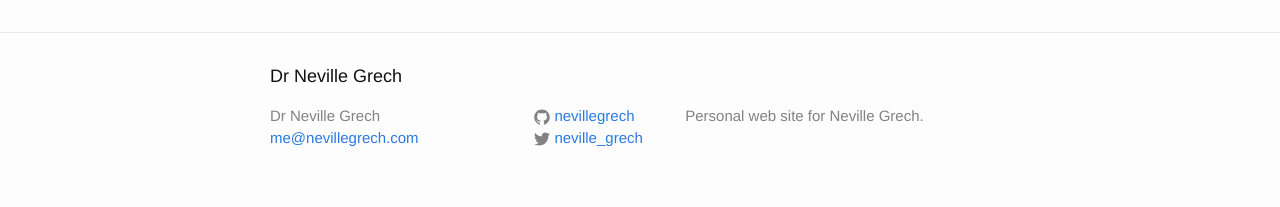
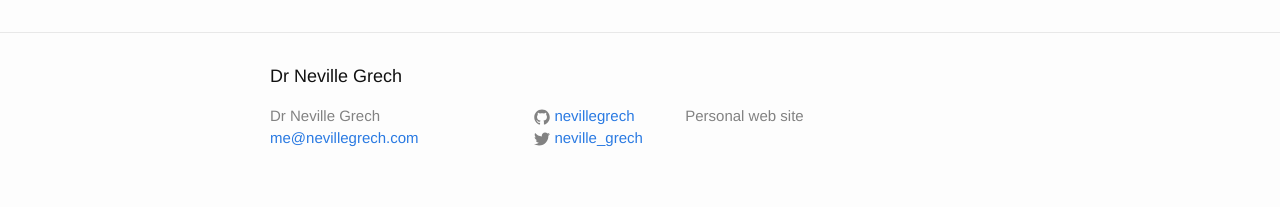
Before and after one commit to nevillegrech/nevillegrech.github.io, a Jekyll site: the page built from _posts/2018-06-30-madmax.markdown, in a window 1280 px wide. Shown: the part 864-1071 px from the top of the page. Built offline with Jekyll 4.4.1, drawn with Linux system fonts in a browser that asks for light colours.

Commit message:
modify config

```diff
--- a/_config.yml
+++ b/_config.yml
@@ -2,7 +2,7 @@
 title: Dr Neville Grech
 email: me@nevillegrech.com
 description: > # this means to ignore newlines until "baseurl:"
-  Personal web site for Neville Grech.
+  Personal web site
 baseurl: "/" # the subpath of your site, e.g. /blog/
 url: "http://www.nevillegrech.com" # the base hostname & protocol for your site
 linkedin_username: nevillegrech
```
